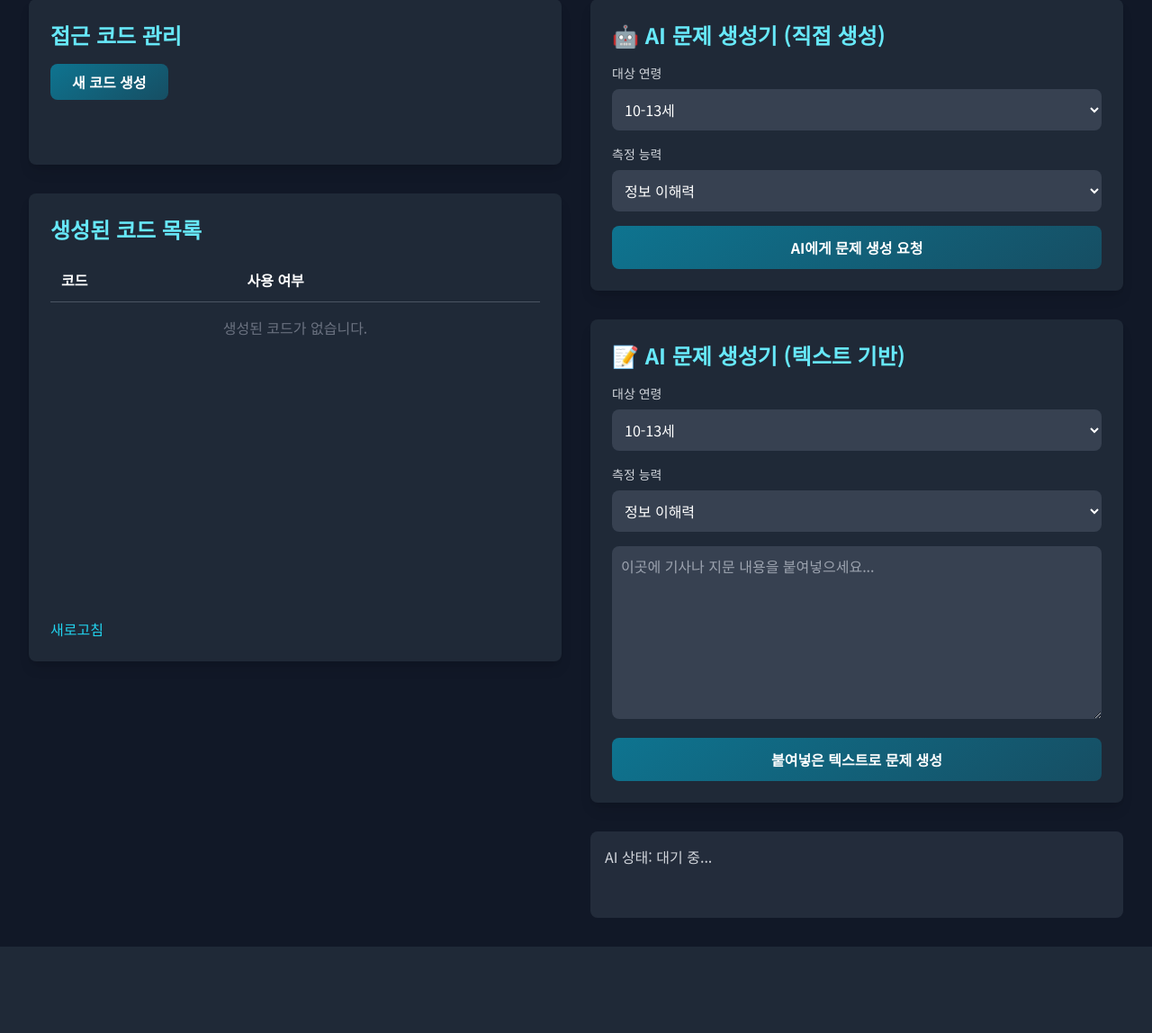
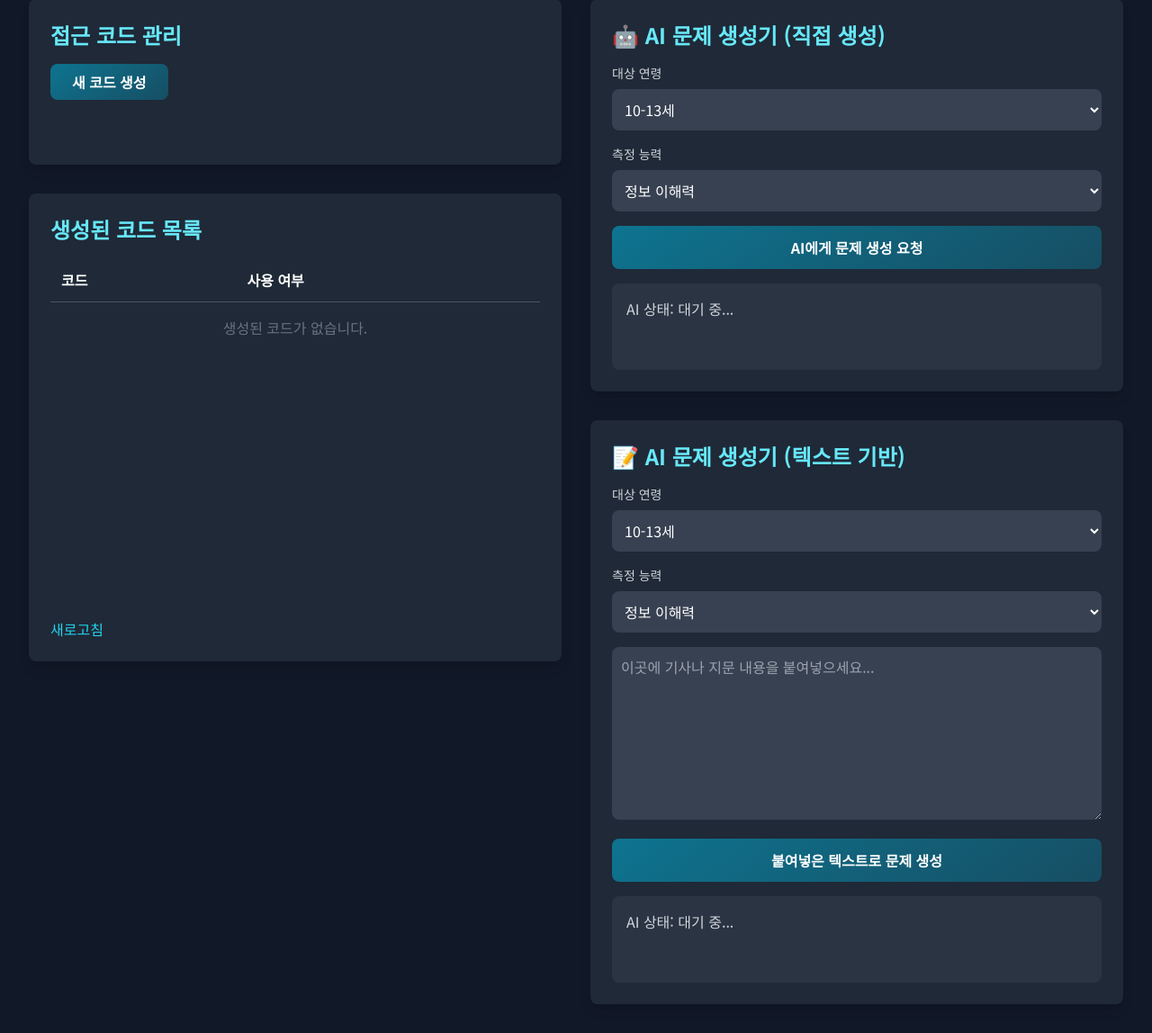
Before and after one commit to classic-theo/Reading_Profiler, a Flask app: page /admin in a window 1280 px wide. Shown: the part 153-1301 px from the top of the page at 90% size. Before the commit the page ends 1205 px from the top, so only its background shows below. Run offline with Flask 3, Linux system fonts and the light colour scheme; data that the repository does not hold is empty; some libraries are stand-ins or nearby versions.

Commit message:
Update admin.html

```diff
--- a/templates/admin.html
+++ b/templates/admin.html
@@ -77,6 +77,12 @@
                         </div>
                         <button id="generate-question-btn" class="w-full btn-primary font-bold py-3 rounded-lg">AI에게 문제 생성 요청</button>
                     </div>
+                    <div id="ai-status-direct" class="mt-4 p-4 bg-gray-700/50 rounded-lg h-24 text-gray-300 overflow-y-auto">
+                        <p class="ai-status-text">AI 상태: 대기 중...</p>
+                        <div class="ai-progress-bar-container w-full bg-gray-600 rounded-full h-2.5 mt-2 hidden">
+                            <div class="ai-progress-bar bg-cyan-500 h-2.5 rounded-full" style="width: 0%"></div>
+                        </div>
+                    </div>
                 </div>
 
                 <div class="bg-gray-800 p-6 rounded-lg shadow-lg">
@@ -103,12 +109,11 @@
                         <textarea id="text-input" class="form-textarea w-full rounded-lg p-2.5 h-48" placeholder="이곳에 기사나 지문 내용을 붙여넣으세요..."></textarea>
                         <button id="generate-from-text-btn" class="w-full btn-primary font-bold py-3 rounded-lg">붙여넣은 텍스트로 문제 생성</button>
                     </div>
-                </div>
-
-                <div id="ai-status" class="p-4 bg-gray-700/50 rounded-lg h-24 text-gray-300 overflow-y-auto">
-                    <p id="ai-status-text">AI 상태: 대기 중...</p>
-                    <div id="ai-progress-bar-container" class="w-full bg-gray-600 rounded-full h-2.5 mt-2 hidden">
-                        <div id="ai-progress-bar" class="bg-cyan-500 h-2.5 rounded-full transition-all duration-300" style="width: 0%"></div>
+                    <div id="ai-status-text-based" class="mt-4 p-4 bg-gray-700/50 rounded-lg h-24 text-gray-300 overflow-y-auto">
+                        <p class="ai-status-text">AI 상태: 대기 중...</p>
+                        <div class="ai-progress-bar-container w-full bg-gray-600 rounded-full h-2.5 mt-2 hidden">
+                            <div class="ai-progress-bar bg-cyan-500 h-2.5 rounded-full" style="width: 0%"></div>
+                        </div>
                     </div>
                 </div>
             </div>
@@ -120,19 +125,20 @@
         const newCodeDisplay = document.getElementById('new-code-display');
         const codeListBody = document.getElementById('code-list-body');
         const refreshCodesBtn = document.getElementById('refresh-codes-btn');
+        const copyCodeBtn = document.getElementById('copy-code-btn');
+
         const generateQuestionBtn = document.getElementById('generate-question-btn');
+        const ageSelect = document.getElementById('age-select');
+        const categorySelect = document.getElementById('category-select');
+        const aiStatusDirect = document.getElementById('ai-status-direct');
+
         const generateFromTextBtn = document.getElementById('generate-from-text-btn');
         const textInput = document.getElementById('text-input');
-        const aiStatusText = document.getElementById('ai-status-text');
-        const aiProgressBarContainer = document.getElementById('ai-progress-bar-container');
-        const aiProgressBar = document.getElementById('ai-progress-bar');
-        const ageSelect = document.getElementById('age-select');
-        const categorySelect = document.getElementById('category-select');
-        const copyCodeBtn = document.getElementById('copy-code-btn');
         const textAgeSelect = document.getElementById('text-age-select');
         const textCategorySelect = document.getElementById('text-category-select');
+        const aiStatusTextBased = document.getElementById('ai-status-text-based');
+
         let progressInterval = null;
-
         const API_BASE_URL = '/api';
 
         async function fetchCodes() {
@@ -183,38 +189,42 @@
             }
         }
 
-        function startAIProgress(message) {
-            generateQuestionBtn.disabled = true;
-            generateFromTextBtn.disabled = true;
-            generateQuestionBtn.textContent = 'AI 작업 중...';
-            generateFromTextBtn.textContent = 'AI 작업 중...';
+        function startAIProgress(statusElement, buttonElement, message) {
+            buttonElement.disabled = true;
+            buttonElement.textContent = 'AI 작업 중...';
 
-            aiStatusText.textContent = message;
-            aiProgressBar.style.width = '0%';
-            aiProgressBarContainer.classList.remove('hidden');
+            const statusText = statusElement.querySelector('.ai-status-text');
+            const progressBarContainer = statusElement.querySelector('.ai-progress-bar-container');
+            const progressBar = statusElement.querySelector('.ai-progress-bar');
+
+            statusText.textContent = message;
+            progressBar.style.width = '0%';
+            progressBarContainer.classList.remove('hidden');
 
             let progress = 0;
             progressInterval = setInterval(() => {
                 progress += 5;
-                aiProgressBar.style.width = `${progress}%`;
+                progressBar.style.width = `${progress}%`;
                 if (progress >= 95) clearInterval(progressInterval);
             }, 1000);
         }
 
-        function stopAIProgress() {
+        function stopAIProgress(statusElement, buttonElement, originalText) {
             clearInterval(progressInterval);
-            aiProgressBar.style.width = '100%';
-            generateQuestionBtn.disabled = false;
-            generateFromTextBtn.disabled = false;
-            generateQuestionBtn.textContent = 'AI에게 문제 생성 요청';
-            generateFromTextBtn.textContent = '붙여넣은 텍스트로 문제 생성';
+            const progressBarContainer = statusElement.querySelector('.ai-progress-bar-container');
+            const progressBar = statusElement.querySelector('.ai-progress-bar');
+
+            progressBar.style.width = '100%';
+            buttonElement.disabled = false;
+            buttonElement.textContent = originalText;
+
             setTimeout(() => {
-                aiProgressBarContainer.classList.add('hidden');
+                progressBarContainer.classList.add('hidden');
             }, 5000);
         }
 
         async function generateNewQuestion() {
-            startAIProgress('AI에게 요청을 보내는 중... (최대 90초 소요)');
+            startAIProgress(aiStatusDirect, generateQuestionBtn, 'AI에게 요청을 보내는 중...');
             try {
                 const response = await fetch(`${API_BASE_URL}/generate-question`, {
                     method: 'POST',
@@ -222,11 +232,11 @@
                     body: JSON.stringify({ age: ageSelect.value, category: categorySelect.value })
                 });
                 const data = await response.json();
-                aiStatusText.textContent = response.ok && data.success ? `✅ 성공: ${data.message}` : `❌ 실패: ${data.message || '알 수 없는 오류'}`;
+                aiStatusDirect.querySelector('.ai-status-text').textContent = response.ok && data.success ? `✅ 성공: ${data.message}` : `❌ 실패: ${data.message || '알 수 없는 오류'}`;
             } catch (error) {
-                aiStatusText.textContent = `❌ 네트워크 오류: 서버와 통신할 수 없습니다.`;
+                aiStatusDirect.querySelector('.ai-status-text').textContent = `❌ 네트워크 오류`;
             } finally {
-                stopAIProgress();
+                stopAIProgress(aiStatusDirect, generateQuestionBtn, 'AI에게 문제 생성 요청');
             }
         }
 
@@ -235,7 +245,7 @@
                 alert('100자 이상의 텍스트를 입력해주세요.');
                 return;
             }
-            startAIProgress('붙여넣은 텍스트를 분석하고 문제를 생성하는 중...');
+            startAIProgress(aiStatusTextBased, generateFromTextBtn, '텍스트 분석 및 문제 생성 중...');
             try {
                 const response = await fetch(`${API_BASE_URL}/generate-question-from-text`, {
                     method: 'POST',
@@ -247,16 +257,12 @@
                     })
                 });
                 const data = await response.json();
-                aiStatusText.textContent = response.ok && data.success ? `✅ 성공: ${data.message}` : `❌ 실패: ${data.message || '알 수 없는 오류'}`;
-
-                // ✨ 해결책: 성공 시 텍스트 입력창 비우기
-                if (response.ok && data.success) {
-                    textInput.value = '';
-                }
+                aiStatusTextBased.querySelector('.ai-status-text').textContent = response.ok && data.success ? `✅ 성공: ${data.message}` : `❌ 실패: ${data.message || '알 수 없는 오류'}`;
+                if (response.ok && data.success) textInput.value = '';
             } catch (error) {
-                aiStatusText.textContent = `❌ 네트워크 오류: 서버와 통신할 수 없습니다.`;
+                aiStatusTextBased.querySelector('.ai-status-text').textContent = `❌ 네트워크 오류`;
             } finally {
-                stopAIProgress();
+                stopAIProgress(aiStatusTextBased, generateFromTextBtn, '붙여넣은 텍스트로 문제 생성');
             }
         }
 
@@ -265,9 +271,8 @@
         generateQuestionBtn.addEventListener('click', generateNewQuestion);
         generateFromTextBtn.addEventListener('click', generateQuestionFromText);
         document.addEventListener('DOMContentLoaded', fetchCodes);
-
         copyCodeBtn.addEventListener('click', () => {
-             const codeToCopy = newCodeDisplay.textContent;
+            const codeToCopy = newCodeDisplay.textContent;
             if (!codeToCopy) return;
 
             const tempInput = document.createElement('textarea');
```
